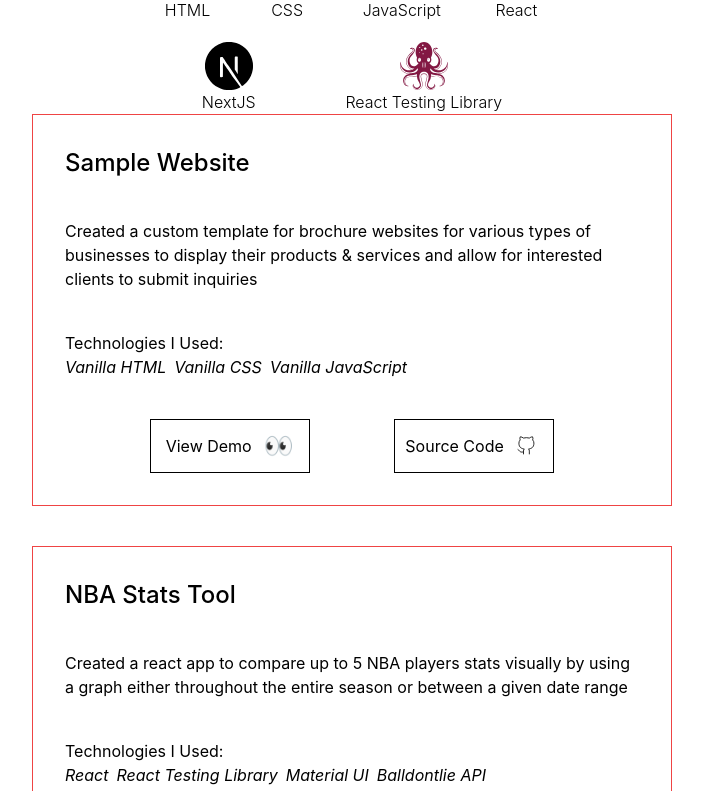
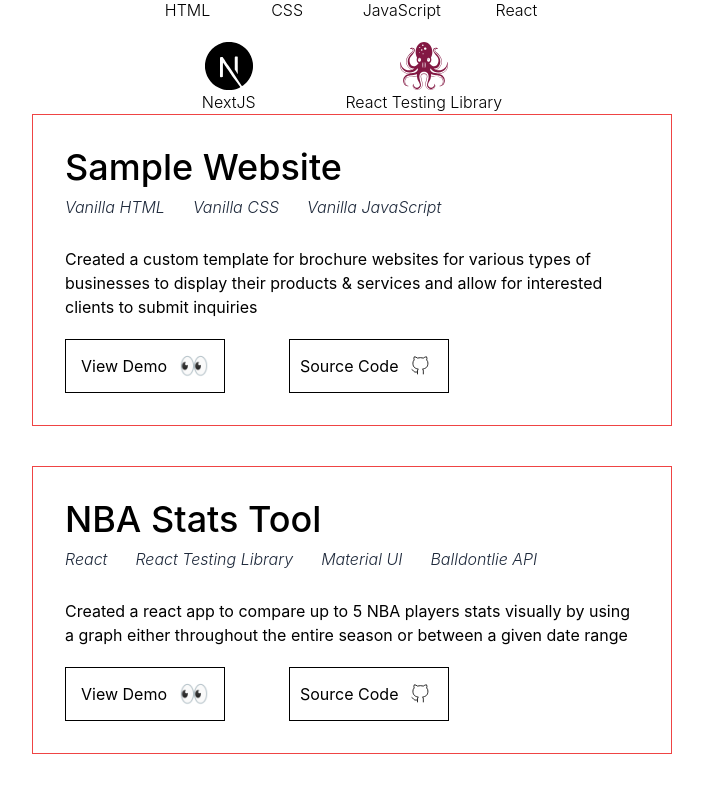
Before and after one commit to Tyson910/Portfolio, a Next.js app: page / in a window 1280 px wide. Shown: the part 849-1640 px from the top of the page, without its empty margins (288-991 px from the left). Built offline with nearby package versions, Linux system fonts and the light colour scheme.

Commit message:
New FeaturedProject layout, less emphasis on tech used more emphasis on description text & Project name

```diff
--- a/src/components/projects/Projects.js
+++ b/src/components/projects/Projects.js
@@ -12,25 +12,25 @@
   sourceCodeURL,
 }) {
   return (
-    <div
-      className="flex flex-col border border-red-500 mb-10 p-8 gap-y-10"
-      key={projectName}
-    >
-      <p className="text-2xl font-medium">
+    <div className="flex flex-col border border-red-500 mb-10 p-8">
+      <p className="text-4xl font-medium mb-2">
         {projectName}
       </p>
-      <p>{description}</p>
-      <div>
-        <p>Technologies I Used:</p>
-        <ul className="flex flex-wrap gap-x-2">
-          {techUsed.map((tech) => (
-            <li className="italic">
-              {tech}
-            </li>
-          ))}
-        </ul>
-      </div>
-      <div className="flex justify-evenly">
+      <ul className="flex flex-wrap gap-x-7 mb-7">
+        {techUsed.map((tech) => (
+          <li
+            className="italic text-slate-800 font-light"
+            key={tech}
+          >
+            {tech}
+          </li>
+        ))}
+      </ul>
+      <p className="mb-5">
+        {description}
+      </p>
+
+      <div className="flex gap-x-16">
         <a
           href={deployURL}
           className="border border-black w-40 space-x-3 p-2.5 text-center	"
@@ -42,7 +42,7 @@
           </span>
           <span className="text-2xl">
             {
-              // eyes emoji hexcode
+              // eyes emoji hexcode OR globe icon?
             }
             &#128064;
           </span>
```
